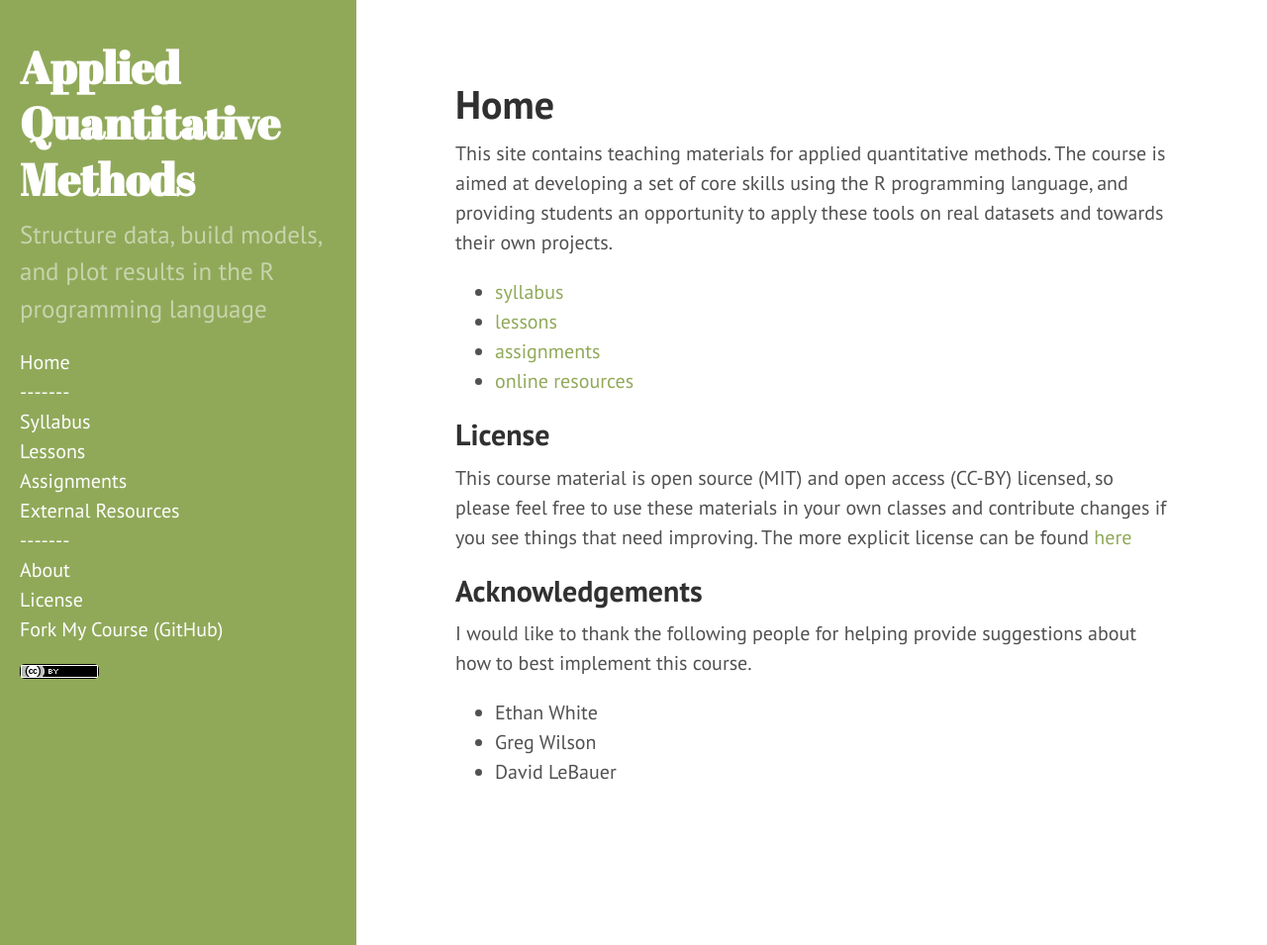
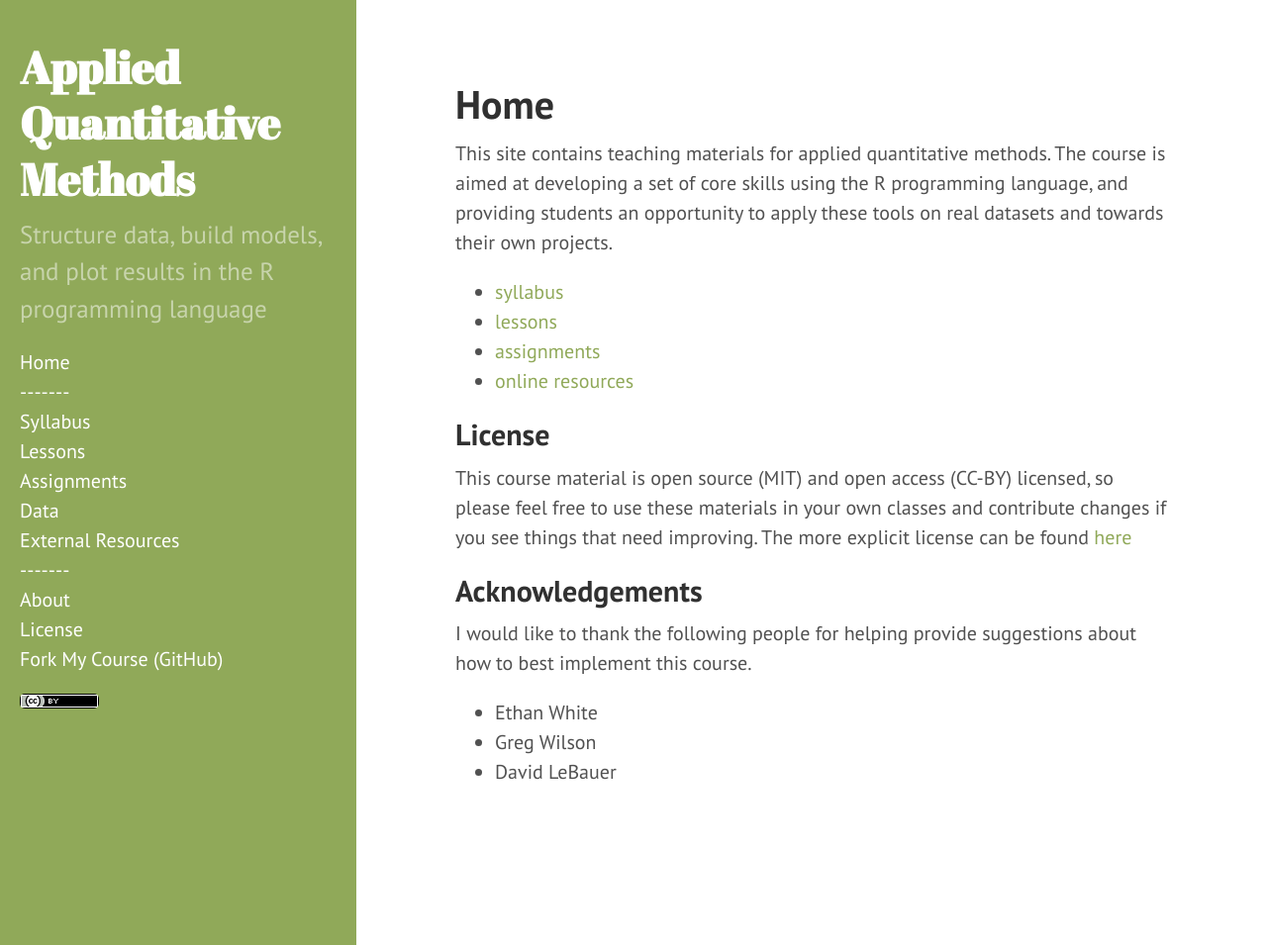
Before and after one commit to dmcglinn/quant_methods, a Jekyll site: the page built from index.md, in a window 1280 px wide and 955 px high. Shown: the whole window at 99% size. Built offline with Jekyll 4.4.1, drawn with Linux system fonts in a browser that asks for light colours; Markdown is read by kramdown in place of the engine named in the settings.

Commit message:
Include data link on sidebar.

```diff
--- a/_includes/sidebar.html
+++ b/_includes/sidebar.html
@@ -14,6 +14,7 @@
       <a class="sidebar-nav-item{% if page.url == '/quant_methods/syllabus/' %} active{% endif %}" href="/quant_methods/syllabus">Syllabus</a>
       <a class="sidebar-nav-item{% if page.url == '/quant_methods/lessons/' %} active{% endif %}" href="/quant_methods/lessons">Lessons</a>
       <a class="sidebar-nav-item{% if page.url == '/quant_methods/assignments/' %} active{% endif %}" href="/quant_methods/assignments">Assignments</a>
+      <a class="sidebar-nav-item{% if page.url == '/quant_methods/data/' %} active{% endif %}" href="/quant_methods/data">Data</a>
       <a class="sidebar-nav-item{% if page.url == '/quant_methods/resources/' %} active{% endif %}" href="/quant_methods/resources">External Resources</a>
       <a class="sidebar-nav-item">-------</a>
       <a class="sidebar-nav-item{% if page.url == '/quant_methods/about/' %} active{% endif %}" href="/quant_methods/about">About</a>
```
